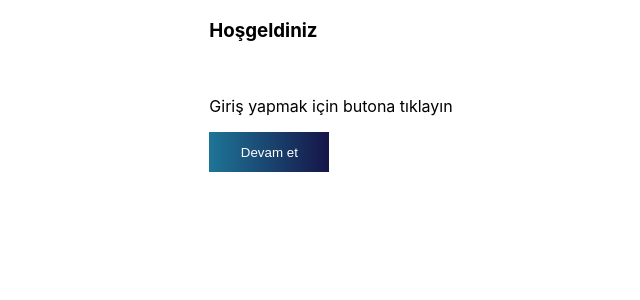
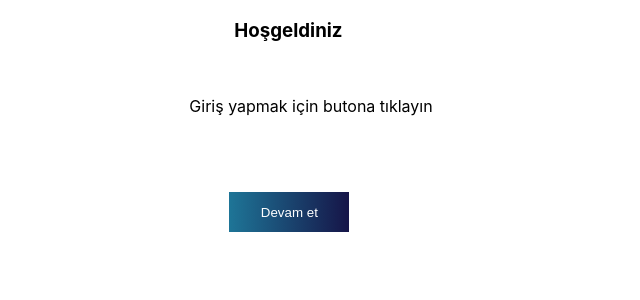
Before and after one commit to GoktugYmsk/react-login-challange, a React (Create React App) app: page / in a window 1280 px wide. Shown: the top 300 px of the page, without its empty margins (309-949 px from the left). Built offline with nearby package versions, Linux system fonts and the light colour scheme.

Commit message:
css added

```diff
--- a/src/App.css
+++ b/src/App.css
@@ -4,7 +4,13 @@
     justify-content: center;
     flex-direction: column;
 }
+.appH3{
+    position: relative;
+    left: 25px;
+}
 .appLoginButton{
+    margin-top: 60px;
+    margin-left: 20px;
     width: 120px;
     height: 40px;
     border-style: none;
@@ -17,3 +23,8 @@
     box-shadow: 0 0 3px 3px rgb(114, 99, 99);
     text-shadow: 0 0 4px 4px white;
 }
+
+.appParagraph{
+    position: relative;
+    right: 20px;
+}
--- a/src/App.js
+++ b/src/App.js
@@ -19,9 +19,9 @@ function App() {
     <div className="App">
       {!hideEntrance && (
         <div className='entrance' >
-          <h3>Hoşgeldiniz</h3>
+          <h3 className='appH3' >Hoşgeldiniz</h3>
           <br />
-          <p>Giriş yapmak için butona tıklayın</p>
+          <p className='appParagraph' >Giriş yapmak için butona tıklayın</p>
           <button onClick={openLoginScreen} className='appLoginButton'>Devam et</button>
         </div>
       )}
```
